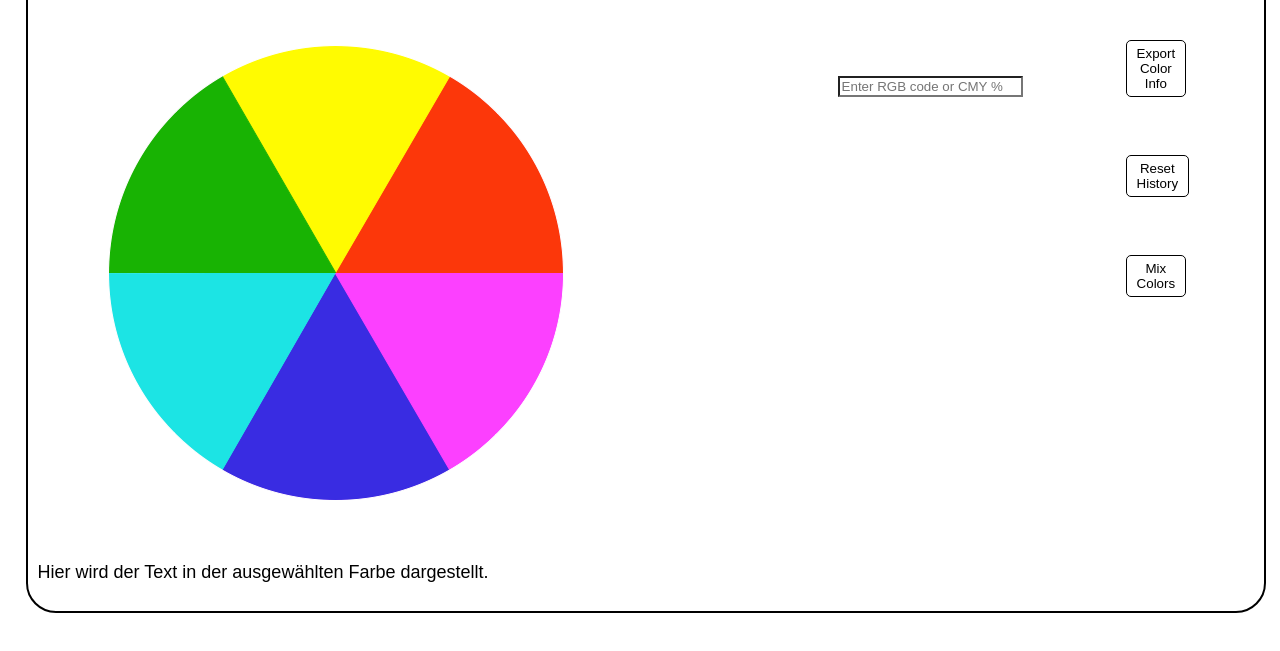
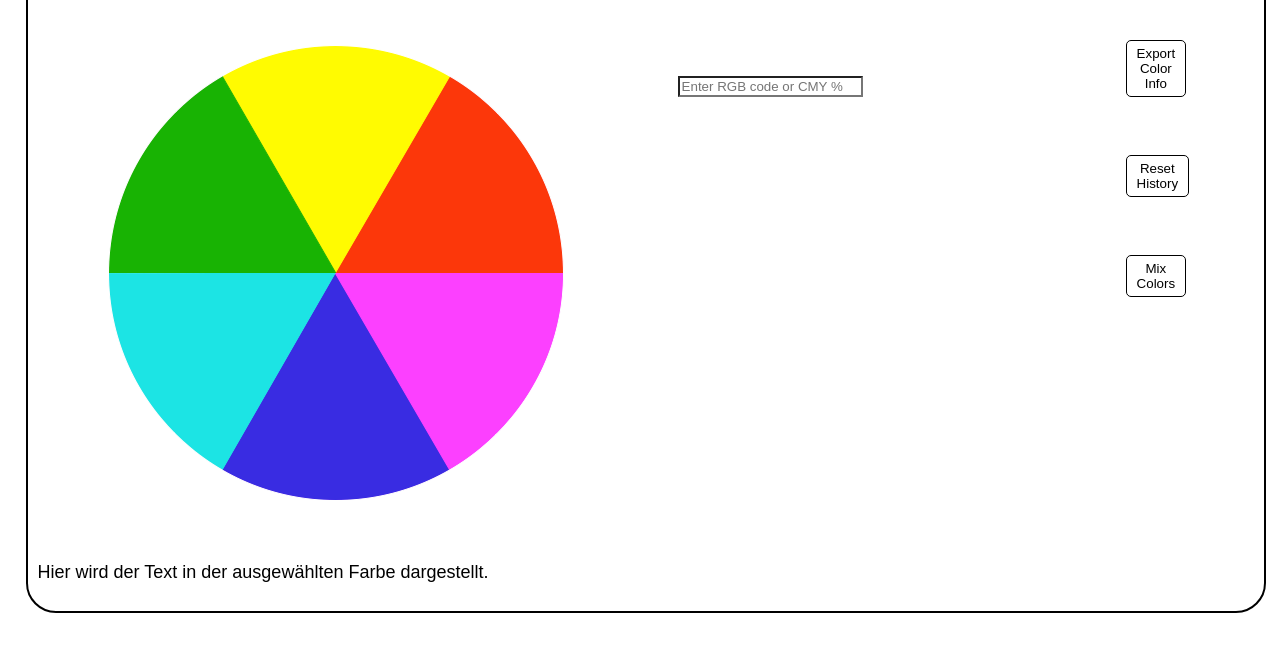
Before and after one commit to ToesTea/Color-Wheel, a plain HTML site: page index.html in a window 1280 px wide. Shown: the part 125-776 px from the top of the page. Drawn offline with Linux system fonts and the light colour scheme.

Commit message:
Update index.html

```diff
--- a/index.html
+++ b/index.html
@@ -56,7 +56,7 @@
             #darkWhiteMode input {
                 background-color: transparent;
                 position: absolute;
-                margin-left: 800px;
+                margin-left: 50vw;
                 bottom: 500px;
             }
 
```
